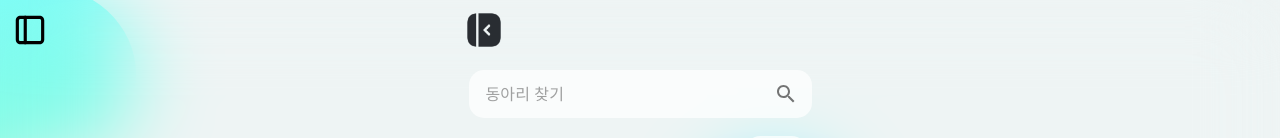
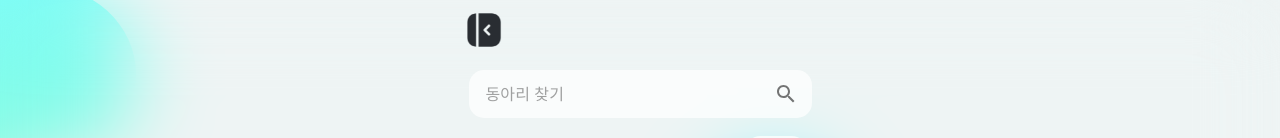
Before and after one commit to COMING-SOON-SCH/FE1-team-project, a React (Create React App) app in the folder project/: page /search-club in a window 1280 px wide. Shown: the top 138 px of the page. Built offline with nearby package versions, Linux system fonts and the light colour scheme; a web font is replaced by a local one.

Commit message:
🔥docs : 불필요한 중복 SideBar 버튼 삭제

```diff
--- a/project/src/components/SideBarButton.jsx
+++ /dev/null
@@ -1,24 +0,0 @@
-import styled from 'styled-components';
-import { ReactComponent as SideBarIcon } from '../assets/sidebar-icon.svg';
-
-const Button = styled.button`
-  width: 50px;
-  height: 50px;
-  background-color: transparent;
-  border: none;
-  cursor: pointer;
-  position: absolute;
-  top: 5px;
-  left: 5px;
-`;
-
-const SideBarButton = () => {
-
-  return (
-    <Button>
-      <SideBarIcon width="100%" height="100%" />
-    </Button>
-  );
-};
-
-export default SideBarButton;
--- a/project/src/pages/SearchClub.jsx
+++ b/project/src/pages/SearchClub.jsx
@@ -1,5 +1,4 @@
 import React, { useState } from 'react';
-import SideBarButton from '../components/SideBarButton';
 import SearchBar from '../components/SearchBar';
 import FilterButton from '../components/FilterButton';
 import ContentContainer from '../components/ContentContainer';
@@ -15,7 +14,6 @@ const SearchClub = () => {
 
   return (
     <Layout>
-      <SideBarButton />
       <SearchBar onSearch={handleSearch} />
       <FilterButton />
       <ContentContainer>
```
Also changed, not shown: project/src/assets/sidebar-icon.svg (deleted).
